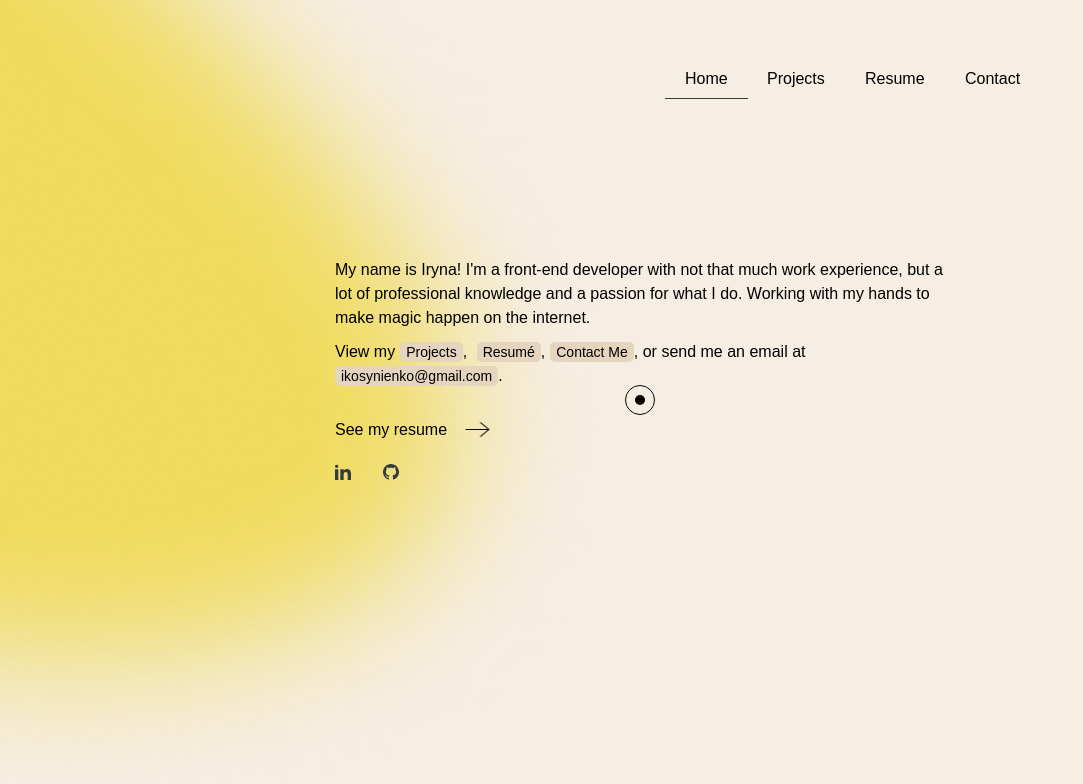
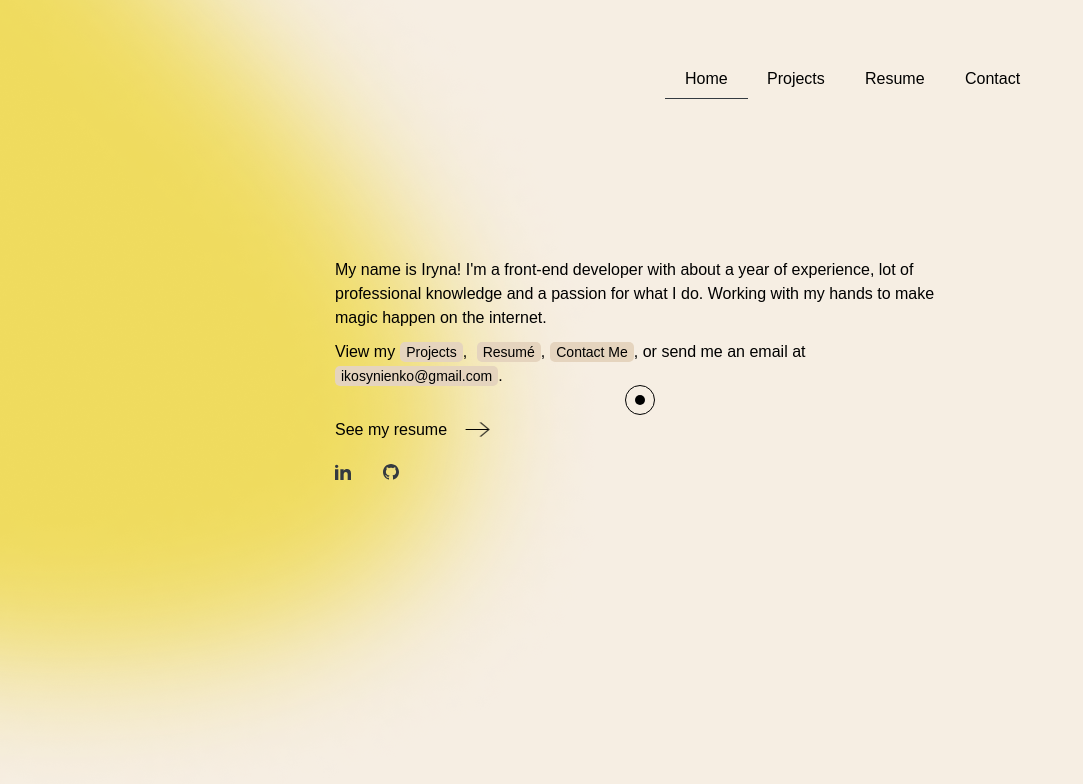
Before and after one commit to iramacarilla/my-res, a React (Create React App) app: page / in a window 1280 px wide. Shown: the top 784 px of the page, without its empty margins (0-1083 px from the left). Built offline with nearby package versions, Linux system fonts and the light colour scheme.

Commit message:
changes in the text in home

```diff
--- a/src/Pages/Home.js
+++ b/src/Pages/Home.js
@@ -72,7 +72,7 @@ let wordflick = () => {
     <h2 className="home-title">{text}</h2>
       <div className="home-description">
         <div className="home-description__text">
-          <p className="mb-2">My name is Iryna! I'm a front-end developer with not that much work experience, but a lot of professional knowledge and a passion for what I do.
+          <p className="mb-2">My name is Iryna! I'm a front-end developer with about a year of experience, lot of professional knowledge and a passion for what I do.
           Working with my hands to make magic happen on the internet.</p>
           <p>View my
           <button type="button"><Link to='projects'> Projects</Link></button>, <button type="button"><Link to='cv'> Resumé</Link></button>,
```
